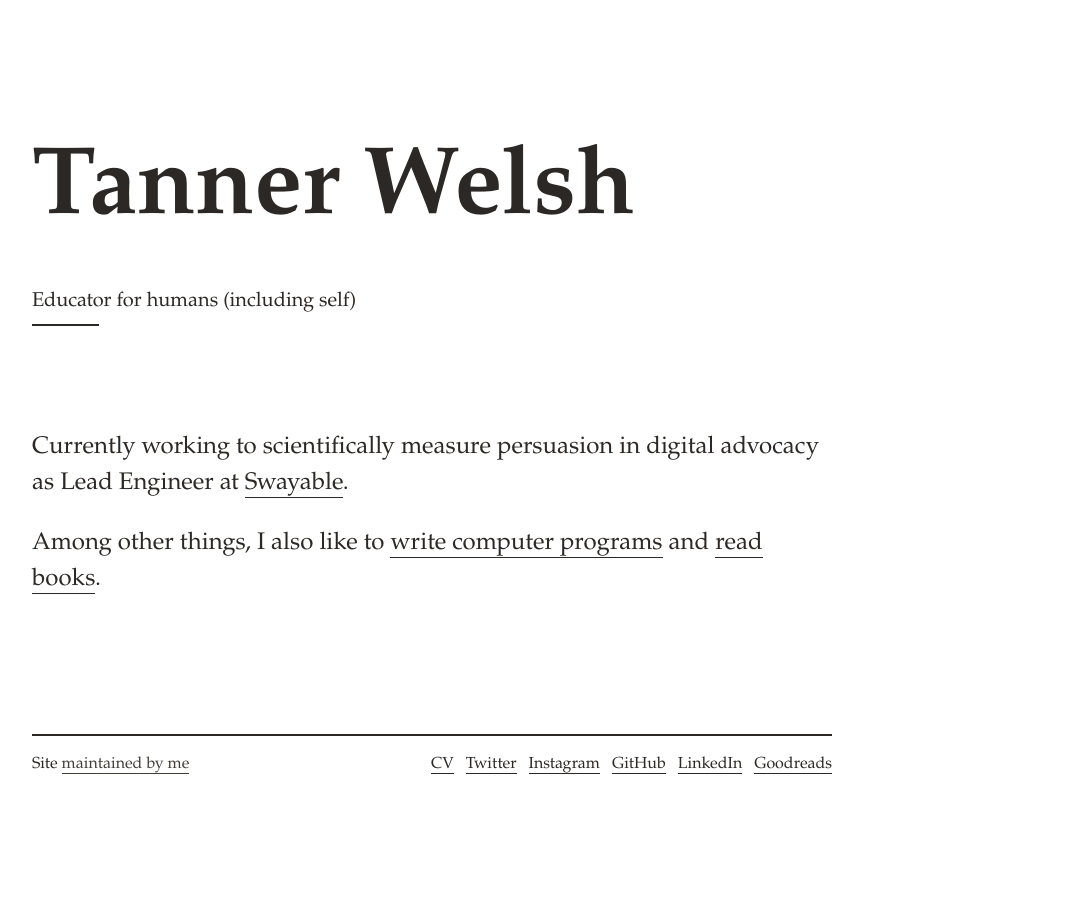
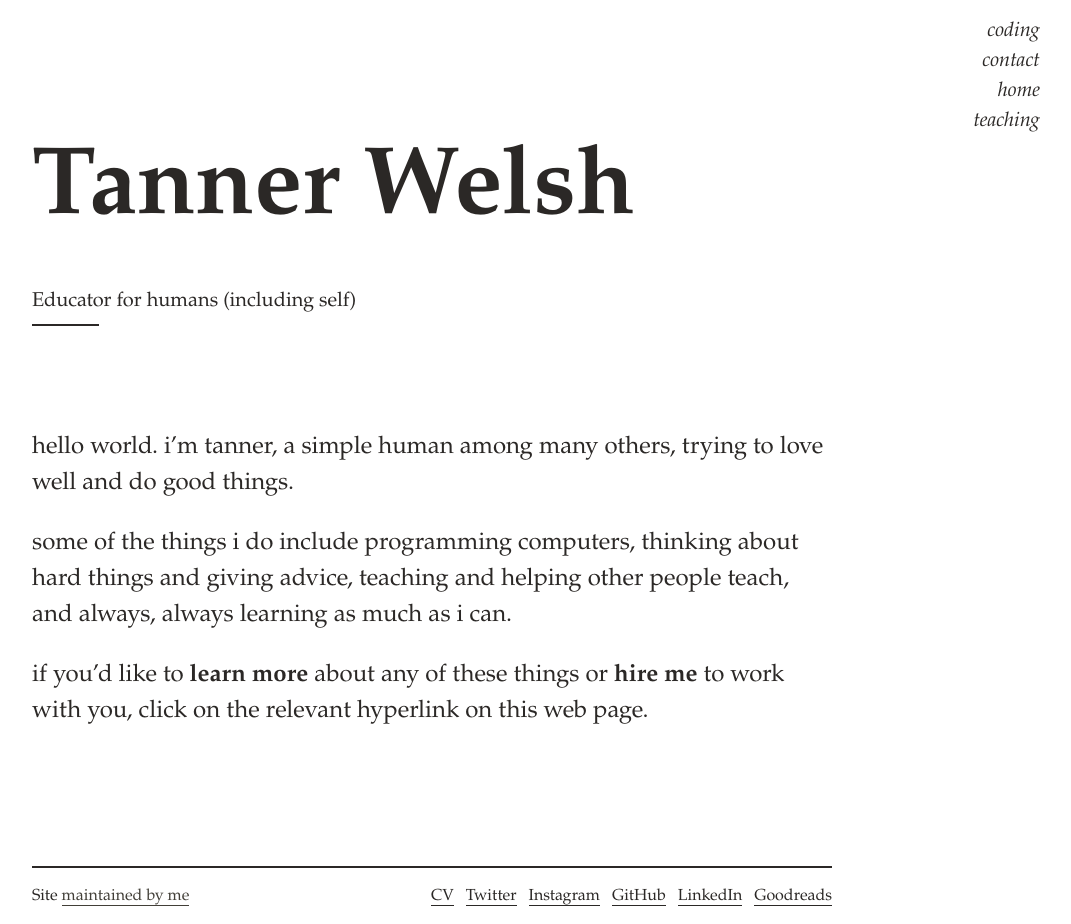
Before and after one commit to tannerwelsh/tannerwelsh.github.io, a Jekyll site: the page built from index.md, in a window 1280 px wide. Shown: the whole page, without its empty margins (208-1279 px from the left). Built offline with Jekyll 4.4.1, drawn with Linux system fonts in a browser that asks for light colours; before the commit the page ends 900 px from its top, so only the background shows below that.

Commit message:
feat: Update copy on home, add pages coding, contact, teaching

```diff
--- a/index.md
+++ b/index.md
@@ -3,8 +3,13 @@
 # Edit theme's home layout instead if you wanna make some changes
 # See: https://jekyllrb.com/docs/themes/#overriding-theme-defaults
 layout: home
+title: "home"
+in_menu: true
+published: true
 ---
 
-Currently working to scientifically measure persuasion in digital advocacy as Lead Engineer at <a href="https://swayable.com/" title="Swayable">Swayable</a>.
+hello world. i'm tanner, a simple human among many others, trying to love well and do good things.
 
-Among other things, I also like to <a href="https://github.com/tannerwelsh" title="Tanner Welsh on GitHub">write computer programs</a> and <a href="https://goodreads.com/tannerwelsh" title="Tanner Welsh on Goodreads">read books</a>.
+some of the things i do include programming computers, thinking about hard things and giving advice, teaching and helping other people teach, and always, always learning as much as i can.
+
+if you'd like to **learn more** about any of these things or **hire me** to work with you, click on the relevant hyperlink on this web page.
```
Also changed, not shown: coding.md (added, +63 -0 lines), contact.md (added, +11 -0 lines), teaching.md (added, +33 -0 lines).
